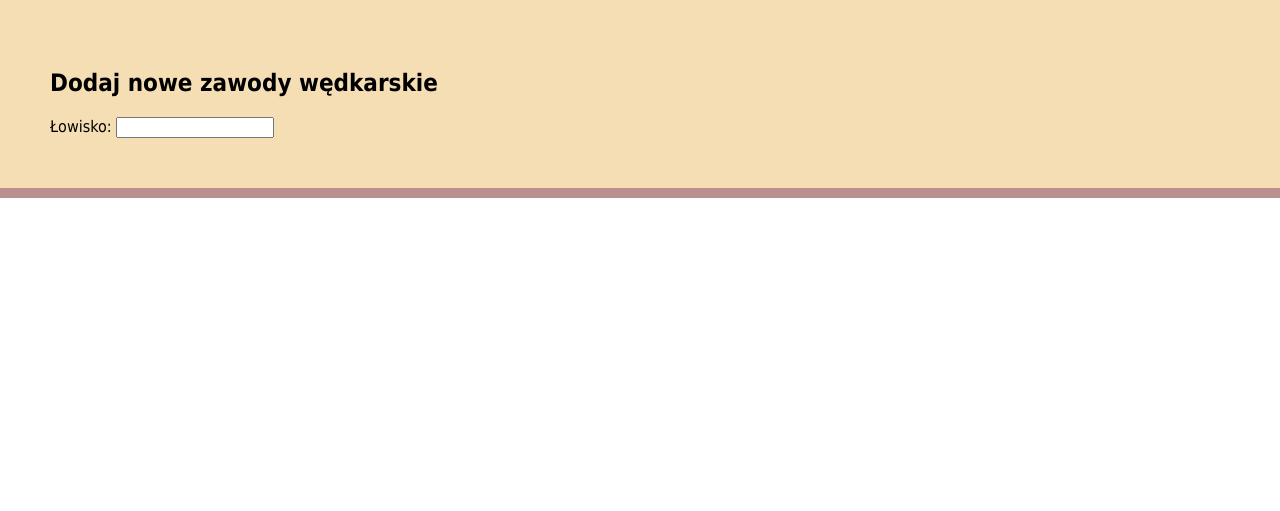
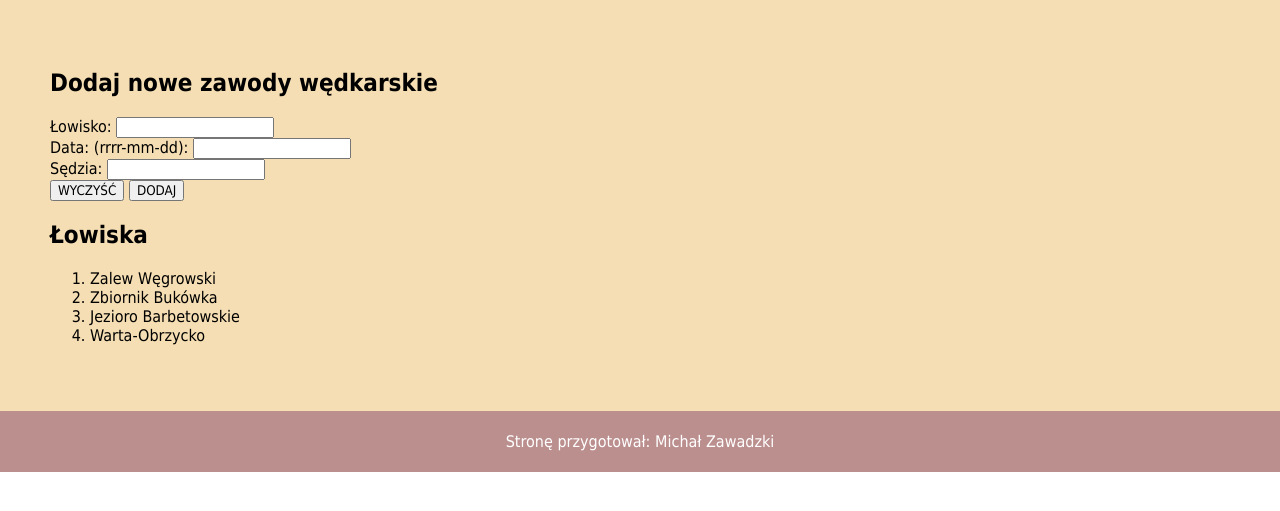
Before and after one commit to majkelmichel/php_school, a PHP site: page /zawody.html in a window 1280 px wide. Shown: the part 201-712 px from the top of the page. Run offline with PHP 8.4, Linux system fonts and the light colour scheme.

Commit message:
Zadanie z wiosny 2019 zrobione

```diff
--- a/docker-compose.yml
+++ b/docker-compose.yml
@@ -6,8 +6,8 @@ services:
     volumes:
       - ./htdocs:/www
     ports:
-      - 2137:80
-      - 9906:9906
+      - "2137:80"
+      - "9906:9906"
     container_name: xampp
 
 volumes:
--- a/htdocs/regex/handle.php
+++ b/htdocs/regex/handle.php
@@ -42,3 +42,7 @@ if ($poprawne) {
         echo "$el<br>";
     }
 }
+
+echo "<pre>";
+var_dump($_POST);
+echo "</pre>";
--- a/htdocs/wiosna2019/zawody.html
+++ b/htdocs/wiosna2019/zawody.html
@@ -20,14 +20,31 @@
 <main>
     <h2>Dodaj nowe zawody wędkarskie</h2>
     <form method="post" action="zgloszenie.php">
-        <label>
+        <label for="lowisko">
             Łowisko:
-            <input type="number">
-        </label>
+            <input type="number" name="lowisko" id="lowisko">
+        </label><br>
+        <label for="date">
+            Data: (rrrr-mm-dd):
+            <input name="date" id="date">
+        </label><br>
+        <label for="sedzia">
+            Sędzia:
+            <input type="text" id="sedzia" name="sedzia">
+        </label><br>
+        <button type="reset">WYCZYŚĆ</button>
+        <button type="submit">DODAJ</button>
     </form>
+    <h2>Łowiska</h2>
+    <ol>
+        <li>Zalew Węgrowski</li>
+        <li>Zbiornik Bukówka</li>
+        <li>Jezioro Barbetowskie</li>
+        <li>Warta-Obrzycko</li>
+    </ol>
 </main>
 <footer>
-
+    <p>Stronę przygotował: Michał Zawadzki</p>
 </footer>
 </body>
 </html>
```
Also changed, not shown: htdocs/wiosna2019/zgloszenie.php (+15 -0 lines).
